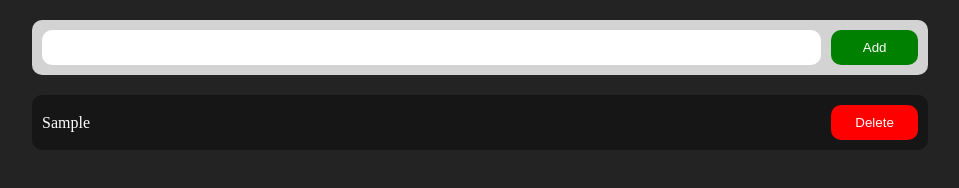
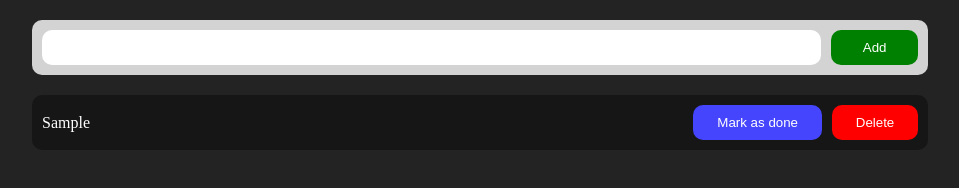
Before and after one commit to heybetov1998/6Apr_Lab11, a plain HTML site: page index.html in a window 1280 px wide. Both pictures are taken after typing "Sample" into the empty fields and a click on the button "Add". Shown: the whole page, without its empty margins (160-1119 px from the left). Drawn offline with Linux system fonts and the light colour scheme.

Commit message:
added mark as done

```diff
--- a/src/assets/css/index.scss
+++ b/src/assets/css/index.scss
@@ -51,9 +51,28 @@ body {
             align-items: center;
             @extend %rounded-borderless-with-padding-10;
 
+            &.isDone {
+                background-color: grey;
+                .itemText {
+                    text-decoration: line-through;
+                }
+            }
+
             .itemText {
-                width: 90%;
+                width: 75%;
                 color: white;
+            }
+            .markAsDone {
+                width: 15%;
+                margin-left: 10px;
+                color: white;
+                cursor: pointer;
+                background-color: rgb(69, 69, 254);
+                @extend %rounded-borderless-with-padding-10;
+
+                &:hover {
+                    background-color: darkblue;
+                }
             }
             .deleteButton {
                 width: 10%;
--- a/src/assets/js/app.js
+++ b/src/assets/js/app.js
@@ -4,6 +4,7 @@ const todoInput = document.getElementById("TodoInput");
 const list = document.getElementById("List");
 
 //Variables
+const listItems = [];
 const todoList = [];
 let id = 0;
 
@@ -23,11 +24,21 @@ const addTodo = () => {
     const newTodo = {
         id: ++id,
         text: getInputValue(),
+        isDone: false,
     };
 
     todoList.push(newTodo);
     todoInput.value = "";
     renderList();
+};
+
+const markAsDone = (id, ev) => {
+    const index = todoList.findIndex((item) => item.id === id);
+
+    if (index === -1) return false;
+
+    ev.target.parentNode.classList.toggle("isDone");
+    todoList[index].isDone = !todoList[index].isDone;
 };
 
 const deleteTodo = (id) => {
@@ -45,9 +56,14 @@ const renderList = () => {
     } else {
         list.innerHTML = todoList
             .map(
-                (item) => `<div class="listItem">
+                (item) => `<div class="listItem ${item.isDone ? "isDone" : ""}">
             <p class="itemText">${item.text}</p>
-            <button id="${item.id}" class="deleteButton" onclick="deleteTodo(${item.id})">Delete</button>
+            <button class="markAsDone" onclick="markAsDone(${
+                item.id
+            },event)">Mark as done</button>
+            <button id="${item.id}" class="deleteButton" onclick="deleteTodo(${
+                    item.id
+                })">Delete</button>
         </div>`
             )
             .join("");
```
Also changed, not shown: src/assets/css/index.css, 1 other file.
